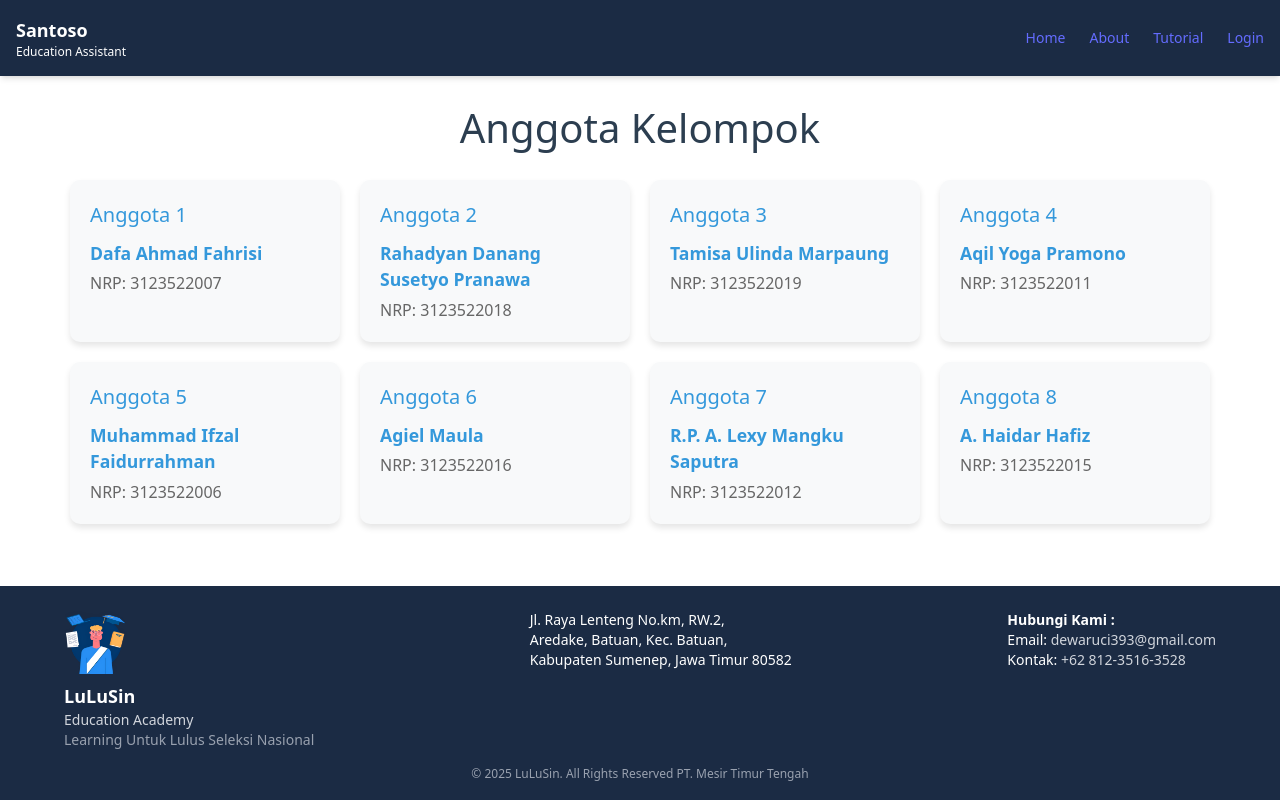
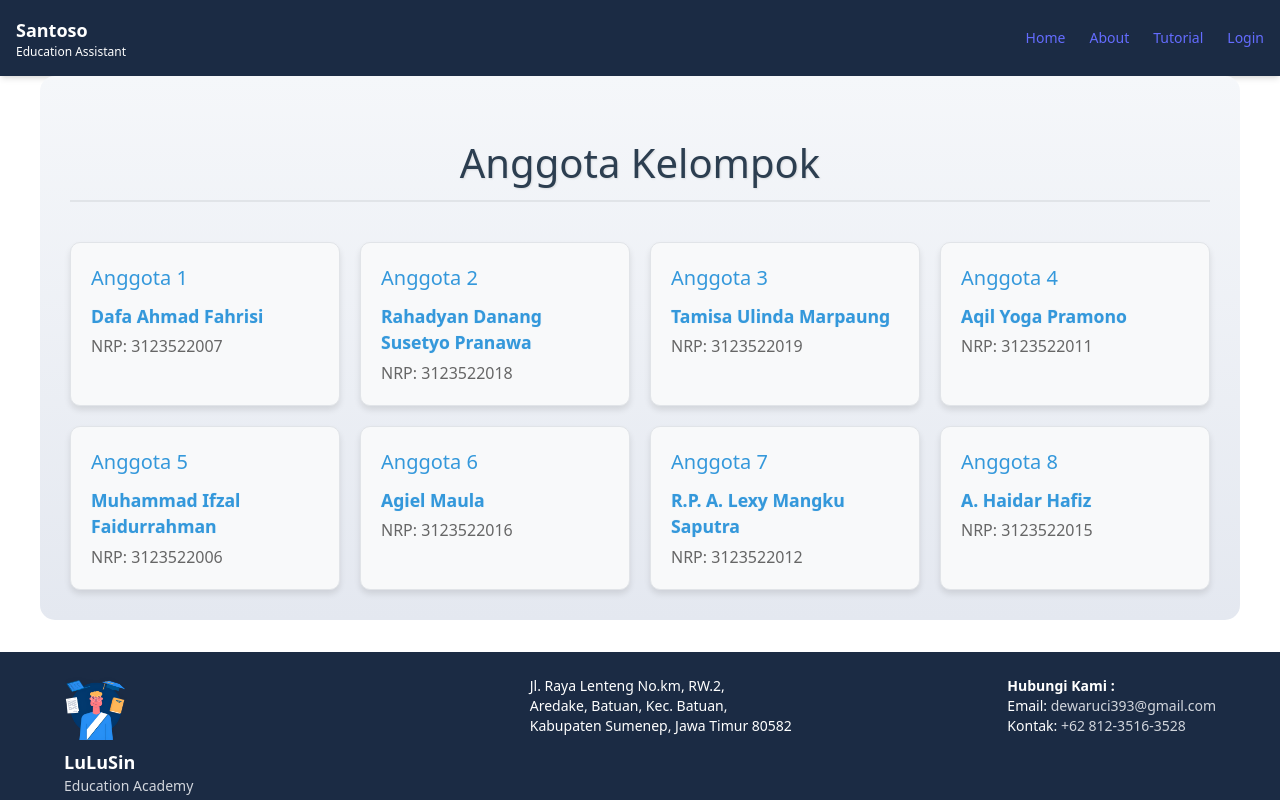
Before and after one commit to mifzalf/LuLuSin-FrontEnd, a React (Vite) app: page / in a window 1280 px wide. Built offline with nearby package versions, Linux system fonts and the light colour scheme.

Commit message:
update bagian app.jsx memberikan animasi untuk nama anggota

```diff
--- a/src/App.css
+++ b/src/App.css
@@ -60,3 +60,20 @@ html, body {
 .read-the-docs {
   color: #888;
 }
+
+.member-name {
+  position: relative;
+  display: inline-block;
+}
+
+.member-name:hover {
+  transform: scale(1.05);
+  color: #2980b9 !important;
+  text-shadow: 0 0 5px rgba(52, 152, 219, 0.5) !important;
+}
+
+.member-card:hover {
+  transform: translateY(-10px) !important;
+  box-shadow: 0 10px 20px rgba(0,0,0,0.15) !important;
+  background-color: #ffffff !important;
+}
--- a/src/App.jsx
+++ b/src/App.jsx
@@ -38,47 +38,47 @@ function App() {
         <Layout>
           <Routes>
             <Route index element={
-              <div className="group-members-container" style={{ padding: '30px', maxWidth: '1200px', margin: '0 auto' }}>
-                <h1 style={{ textAlign: 'center', marginBottom: '30px', color: '#2c3e50', fontSize: '2.5rem' }}>Anggota Kelompok</h1>
+              <div className="group-members-container" style={{ padding: '30px', maxWidth: '1200px', margin: '0 auto', background: 'linear-gradient(to bottom, #f5f7fa, #e4e8f0)', borderRadius: '15px' }}>
+                <h1 style={{ textAlign: 'center', marginBottom: '40px', marginTop: '20px', color: '#2c3e50', fontSize: '2.5rem', textShadow: '1px 1px 2px rgba(0,0,0,0.1)', padding: '15px 0', borderBottom: '2px solid #e1e4e8' }}>Anggota Kelompok</h1>
                 <div className="members-list" style={{ display: 'grid', gridTemplateColumns: 'repeat(4, 1fr)', gap: '20px' }}>
-                  <div className="member-card" style={{ backgroundColor: '#f8f9fa', borderRadius: '10px', padding: '20px', boxShadow: '0 4px 6px rgba(0,0,0,0.1)', transition: 'transform 0.3s ease', cursor: 'pointer' }}>
+                  <div className="member-card" style={{ backgroundColor: '#f8f9fa', borderRadius: '10px', padding: '20px', boxShadow: '0 4px 6px rgba(0,0,0,0.1)', transition: 'all 0.3s ease', cursor: 'pointer', border: '1px solid #e1e4e8' }} onMouseOver={(e) => {e.currentTarget.style.transform = 'translateY(-10px)'; e.currentTarget.style.boxShadow = '0 10px 20px rgba(0,0,0,0.15)';}} onMouseOut={(e) => {e.currentTarget.style.transform = 'translateY(0)'; e.currentTarget.style.boxShadow = '0 4px 6px rgba(0,0,0,0.1)';}}>
                     <h2 style={{ color: '#3498db', marginBottom: '10px', fontSize: '1.25rem' }}>Anggota 1</h2>
-                    <p style={{ fontWeight: 'bold', fontSize: '1.1rem', marginBottom: '5px', color: '#3498db' }}>Dafa Ahmad Fahrisi</p>
+                    <p style={{ fontWeight: 'bold', fontSize: '1.1rem', marginBottom: '5px', color: '#3498db', transition: 'all 0.3s ease', textShadow: '0 0 1px rgba(52, 152, 219, 0.3)' }} className="member-name">Dafa Ahmad Fahrisi</p>
                     <p style={{ color: '#666' }}>NRP: 3123522007</p>
                   </div>
-                  <div className="member-card" style={{ backgroundColor: '#f8f9fa', borderRadius: '10px', padding: '20px', boxShadow: '0 4px 6px rgba(0,0,0,0.1)', transition: 'transform 0.3s ease', cursor: 'pointer' }}>
+                  <div className="member-card" style={{ backgroundColor: '#f8f9fa', borderRadius: '10px', padding: '20px', boxShadow: '0 4px 6px rgba(0,0,0,0.1)', transition: 'all 0.3s ease', cursor: 'pointer', border: '1px solid #e1e4e8' }} onMouseOver={(e) => {e.currentTarget.style.transform = 'translateY(-10px)'; e.currentTarget.style.boxShadow = '0 10px 20px rgba(0,0,0,0.15)';}} onMouseOut={(e) => {e.currentTarget.style.transform = 'translateY(0)'; e.currentTarget.style.boxShadow = '0 4px 6px rgba(0,0,0,0.1)';}}>
                     <h2 style={{ color: '#3498db', marginBottom: '10px', fontSize: '1.25rem' }}>Anggota 2</h2>
-                    <p style={{ fontWeight: 'bold', fontSize: '1.1rem', marginBottom: '5px', color: '#3498db' }}>Rahadyan Danang Susetyo Pranawa</p>
+                    <p style={{ fontWeight: 'bold', fontSize: '1.1rem', marginBottom: '5px', color: '#3498db', transition: 'all 0.3s ease', textShadow: '0 0 1px rgba(52, 152, 219, 0.3)' }} className="member-name">Rahadyan Danang Susetyo Pranawa</p>
                     <p style={{ color: '#666' }}>NRP: 3123522018</p>
                   </div>
-                  <div className="member-card" style={{ backgroundColor: '#f8f9fa', borderRadius: '10px', padding: '20px', boxShadow: '0 4px 6px rgba(0,0,0,0.1)', transition: 'transform 0.3s ease', cursor: 'pointer' }}>
+                  <div className="member-card" style={{ backgroundColor: '#f8f9fa', borderRadius: '10px', padding: '20px', boxShadow: '0 4px 6px rgba(0,0,0,0.1)', transition: 'all 0.3s ease', cursor: 'pointer', border: '1px solid #e1e4e8' }} onMouseOver={(e) => {e.currentTarget.style.transform = 'translateY(-10px)'; e.currentTarget.style.boxShadow = '0 10px 20px rgba(0,0,0,0.15)';}} onMouseOut={(e) => {e.currentTarget.style.transform = 'translateY(0)'; e.currentTarget.style.boxShadow = '0 4px 6px rgba(0,0,0,0.1)';}}>
                     <h2 style={{ color: '#3498db', marginBottom: '10px', fontSize: '1.25rem' }}>Anggota 3</h2>
-                    <p style={{ fontWeight: 'bold', fontSize: '1.1rem', marginBottom: '5px', color: '#3498db' }}>Tamisa Ulinda Marpaung</p>
+                    <p style={{ fontWeight: 'bold', fontSize: '1.1rem', marginBottom: '5px', color: '#3498db', transition: 'all 0.3s ease', textShadow: '0 0 1px rgba(52, 152, 219, 0.3)' }} className="member-name">Tamisa Ulinda Marpaung</p>
                     <p style={{ color: '#666' }}>NRP: 3123522019</p>
                   </div>
-                  <div className="member-card" style={{ backgroundColor: '#f8f9fa', borderRadius: '10px', padding: '20px', boxShadow: '0 4px 6px rgba(0,0,0,0.1)', transition: 'transform 0.3s ease', cursor: 'pointer' }}>
+                  <div className="member-card" style={{ backgroundColor: '#f8f9fa', borderRadius: '10px', padding: '20px', boxShadow: '0 4px 6px rgba(0,0,0,0.1)', transition: 'all 0.3s ease', cursor: 'pointer', border: '1px solid #e1e4e8' }} onMouseOver={(e) => {e.currentTarget.style.transform = 'translateY(-10px)'; e.currentTarget.style.boxShadow = '0 10px 20px rgba(0,0,0,0.15)';}} onMouseOut={(e) => {e.currentTarget.style.transform = 'translateY(0)'; e.currentTarget.style.boxShadow = '0 4px 6px rgba(0,0,0,0.1)';}}>
                     <h2 style={{ color: '#3498db', marginBottom: '10px', fontSize: '1.25rem' }}>Anggota 4</h2>
-                    <p style={{ fontWeight: 'bold', fontSize: '1.1rem', marginBottom: '5px', color: '#3498db' }}>Aqil Yoga Pramono</p>
+                    <p style={{ fontWeight: 'bold', fontSize: '1.1rem', marginBottom: '5px', color: '#3498db', transition: 'all 0.3s ease', textShadow: '0 0 1px rgba(52, 152, 219, 0.3)' }} className="member-name">Aqil Yoga Pramono</p>
                     <p style={{ color: '#666' }}>NRP: 3123522011</p>
                   </div>
-                  <div className="member-card" style={{ backgroundColor: '#f8f9fa', borderRadius: '10px', padding: '20px', boxShadow: '0 4px 6px rgba(0,0,0,0.1)', transition: 'transform 0.3s ease', cursor: 'pointer' }}>
+                  <div className="member-card" style={{ backgroundColor: '#f8f9fa', borderRadius: '10px', padding: '20px', boxShadow: '0 4px 6px rgba(0,0,0,0.1)', transition: 'all 0.3s ease', cursor: 'pointer', border: '1px solid #e1e4e8' }} onMouseOver={(e) => {e.currentTarget.style.transform = 'translateY(-10px)'; e.currentTarget.style.boxShadow = '0 10px 20px rgba(0,0,0,0.15)';}} onMouseOut={(e) => {e.currentTarget.style.transform = 'translateY(0)'; e.currentTarget.style.boxShadow = '0 4px 6px rgba(0,0,0,0.1)';}}>
                     <h2 style={{ color: '#3498db', marginBottom: '10px', fontSize: '1.25rem' }}>Anggota 5</h2>
-                    <p style={{ fontWeight: 'bold', fontSize: '1.1rem', marginBottom: '5px', color: '#3498db' }}>Muhammad Ifzal Faidurrahman</p>
+                    <p style={{ fontWeight: 'bold', fontSize: '1.1rem', marginBottom: '5px', color: '#3498db', transition: 'all 0.3s ease', textShadow: '0 0 1px rgba(52, 152, 219, 0.3)' }} className="member-name">Muhammad Ifzal Faidurrahman</p>
                     <p style={{ color: '#666' }}>NRP: 3123522006</p>
                   </div>
-                  <div className="member-card" style={{ backgroundColor: '#f8f9fa', borderRadius: '10px', padding: '20px', boxShadow: '0 4px 6px rgba(0,0,0,0.1)', transition: 'transform 0.3s ease', cursor: 'pointer' }}>
+                  <div className="member-card" style={{ backgroundColor: '#f8f9fa', borderRadius: '10px', padding: '20px', boxShadow: '0 4px 6px rgba(0,0,0,0.1)', transition: 'all 0.3s ease', cursor: 'pointer', border: '1px solid #e1e4e8' }} onMouseOver={(e) => {e.currentTarget.style.transform = 'translateY(-10px)'; e.currentTarget.style.boxShadow = '0 10px 20px rgba(0,0,0,0.15)';}} onMouseOut={(e) => {e.currentTarget.style.transform = 'translateY(0)'; e.currentTarget.style.boxShadow = '0 4px 6px rgba(0,0,0,0.1)';}}>
                     <h2 style={{ color: '#3498db', marginBottom: '10px', fontSize: '1.25rem' }}>Anggota 6</h2>
-                    <p style={{ fontWeight: 'bold', fontSize: '1.1rem', marginBottom: '5px', color: '#3498db' }}>Agiel Maula</p>
+                    <p style={{ fontWeight: 'bold', fontSize: '1.1rem', marginBottom: '5px', color: '#3498db', transition: 'all 0.3s ease', textShadow: '0 0 1px rgba(52, 152, 219, 0.3)' }} className="member-name">Agiel Maula</p>
                     <p style={{ color: '#666' }}>NRP: 3123522016</p>
                   </div>
-                  <div className="member-card" style={{ backgroundColor: '#f8f9fa', borderRadius: '10px', padding: '20px', boxShadow: '0 4px 6px rgba(0,0,0,0.1)', transition: 'transform 0.3s ease', cursor: 'pointer' }}>
+                  <div className="member-card" style={{ backgroundColor: '#f8f9fa', borderRadius: '10px', padding: '20px', boxShadow: '0 4px 6px rgba(0,0,0,0.1)', transition: 'all 0.3s ease', cursor: 'pointer', border: '1px solid #e1e4e8' }} onMouseOver={(e) => {e.currentTarget.style.transform = 'translateY(-10px)'; e.currentTarget.style.boxShadow = '0 10px 20px rgba(0,0,0,0.15)';}} onMouseOut={(e) => {e.currentTarget.style.transform = 'translateY(0)'; e.currentTarget.style.boxShadow = '0 4px 6px rgba(0,0,0,0.1)';}}>
                     <h2 style={{ color: '#3498db', marginBottom: '10px', fontSize: '1.25rem' }}>Anggota 7</h2>
-                    <p style={{ fontWeight: 'bold', fontSize: '1.1rem', marginBottom: '5px', color: '#3498db' }}>R.P. A. Lexy Mangku Saputra</p>
+                    <p style={{ fontWeight: 'bold', fontSize: '1.1rem', marginBottom: '5px', color: '#3498db', transition: 'all 0.3s ease', textShadow: '0 0 1px rgba(52, 152, 219, 0.3)' }} className="member-name">R.P. A. Lexy Mangku Saputra</p>
                     <p style={{ color: '#666' }}>NRP: 3123522012</p>
                   </div>
-                  <div className="member-card" style={{ backgroundColor: '#f8f9fa', borderRadius: '10px', padding: '20px', boxShadow: '0 4px 6px rgba(0,0,0,0.1)', transition: 'transform 0.3s ease', cursor: 'pointer' }}>
+                  <div className="member-card" style={{ backgroundColor: '#f8f9fa', borderRadius: '10px', padding: '20px', boxShadow: '0 4px 6px rgba(0,0,0,0.1)', transition: 'all 0.3s ease', cursor: 'pointer', border: '1px solid #e1e4e8' }} onMouseOver={(e) => {e.currentTarget.style.transform = 'translateY(-10px)'; e.currentTarget.style.boxShadow = '0 10px 20px rgba(0,0,0,0.15)';}} onMouseOut={(e) => {e.currentTarget.style.transform = 'translateY(0)'; e.currentTarget.style.boxShadow = '0 4px 6px rgba(0,0,0,0.1)';}}>
                     <h2 style={{ color: '#3498db', marginBottom: '10px', fontSize: '1.25rem' }}>Anggota 8</h2>
-                    <p style={{ fontWeight: 'bold', fontSize: '1.1rem', marginBottom: '5px', color: '#3498db' }}>A. Haidar Hafiz</p>
+                    <p style={{ fontWeight: 'bold', fontSize: '1.1rem', marginBottom: '5px', color: '#3498db', transition: 'all 0.3s ease', textShadow: '0 0 1px rgba(52, 152, 219, 0.3)' }} className="member-name">A. Haidar Hafiz</p>
                     <p style={{ color: '#666' }}>NRP: 3123522015</p>
                   </div>
                 </div>
```
